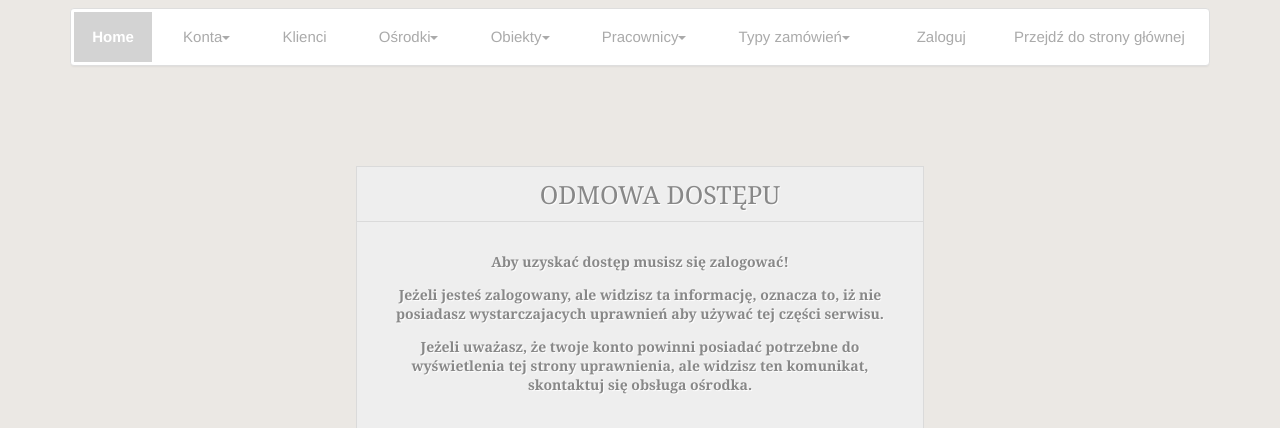
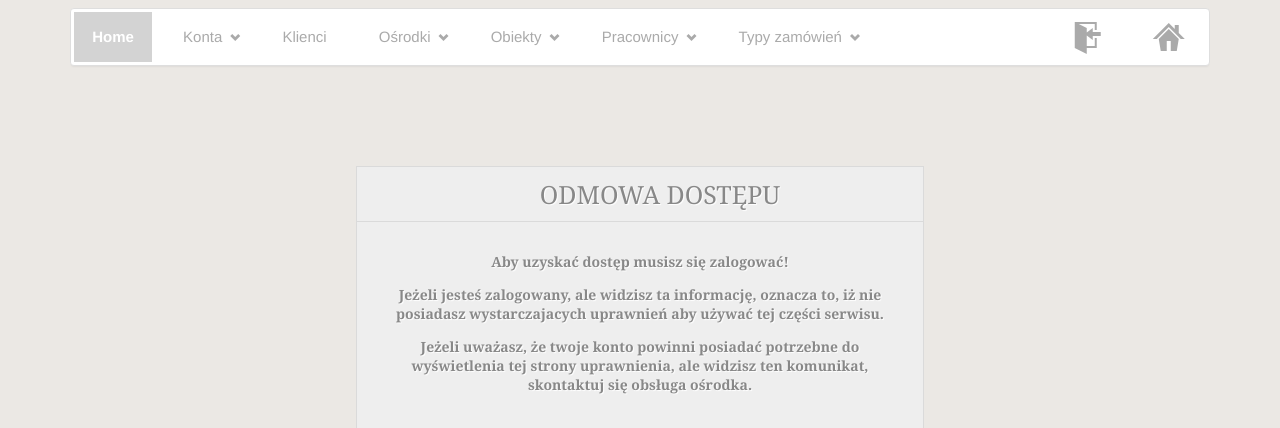
Before and after one commit to michalpiekarski/DB-projekt-osrodek, a PHP site: page /admin/index.php in a window 1280 px wide. Shown: the top 428 px of the page. Run offline with PHP 8.4, Linux system fonts and the light colour scheme.

Commit message:
Ikony obrazkowe w paskach nawigacji zmienione na Octicony. https://app.asana.com/0/13288197639641/13290013824869

```diff
--- a/admin/nav.php
+++ b/admin/nav.php
@@ -24,16 +24,6 @@
 	{
 		background-color: grey;
 	}
-
-	<?php
-		echo "nav #".$page." > .caret";
-	?>
-
-	{
-		border-top-color: white;
-		border-width: 5px;
-		margin-top: -2px;
-	}
 </style>
 <nav>
 	<ul>
@@ -41,7 +31,7 @@
 			<a id="index" href="index.php">Home</a>
 		</li>
 		<li>
-			<a id="konta" href="konta.php">Konta<span class="caret"></span></a>
+			<a id="konta" href="konta.php">Konta<span class="octicon octicon-chevron-down caret" style="min-width: 16px;"></span></a>
 			<div>
 				<ul>
 					<li>
@@ -54,7 +44,7 @@
 			<a id="klienci" href="klienci.php">Klienci</a>
 		</li>
 		<li>
-			<a id="osrodki" href="osrodki.php">Ośrodki<span class="caret"></span></a>
+			<a id="osrodki" href="osrodki.php">Ośrodki<span class="octicon octicon-chevron-down caret" style="min-width: 16px;"></span></a>
 			<div>
 				<ul>
 					<li>
@@ -64,7 +54,7 @@
 			</div>
 		</li>
 		<li>
-			<a id="obiekty" href="obiekty.php">Obiekty<span class="caret"></span></a>
+			<a id="obiekty" href="obiekty.php">Obiekty<span class="octicon octicon-chevron-down caret" style="min-width: 16px;"></span></a>
 			<div>
 				<ul>
 					<li>
@@ -84,7 +74,7 @@
 			</div>
 		</li>
 		<li>
-			<a id="pracownicy" href="pracownicy.php">Pracownicy<span class="caret"></span></a>
+			<a id="pracownicy" href="pracownicy.php">Pracownicy<span class="octicon octicon-chevron-down caret" style="min-width: 16px;"></span></a>
 			<div>
 				<ul>
 					<li>
@@ -98,7 +88,7 @@
 			</div>
 		</li>
 		<li>
-			<a id="typy_zamowien" href="typy_zamowien.php">Typy zamówień<span class="caret"></span></a>
+			<a id="typy_zamowien" href="typy_zamowien.php">Typy zamówień<span class="octicon octicon-chevron-down caret" style="min-width: 16px;"></span></a>
 			<div>
 				<ul>
 					<li>
@@ -114,16 +104,16 @@
 			</div>
 		</li>
 		<li style="float: right">
-			<a href="../index.php">Przejdź do strony głównej</a>
+			<a href="../index.php" title="Przejdź do strony głównej"><span class="mega-octicon octicon-home" style="min-width: 32px; vertical-align: -15%;"></span></a>
 		</li>
 		<li style="float: right;">
 
 			<?php
 				if(isset($_COOKIE['logpass'])) {
-					echo "<a href='../login_verify.php?logout=1&url=".urlencode($_SERVER['PHP_SELF'])."'>Wyloguj</a>";
+					echo "<a href='../login_verify.php?logout=1&url=".urlencode($_SERVER['PHP_SELF'])."' title='Wyloguj'><span class='mega-octicon octicon-sign-out' style='min-width: 32px; vertical-align: middle;'></span></a>";
 				}
 				else {
-					echo "<a href='#' onclick=\"LoginDialog('block', 0);\">Zaloguj</a>";
+					echo "<a href='#' onclick=\"LoginDialog('block', 0);\" title='Zaloguj'><span class='mega-octicon octicon-sign-in' style='min-width: 32px; vertical-align: middle;'></span></a>";
 				}
 			?>
 
--- a/css/menu.css
+++ b/css/menu.css
@@ -29,19 +29,9 @@ nav ul li {
     -o-transition: all 0.2s;
     transition: all 0.2s;
 }
-nav > ul > li > a > .caret {
-    border-top: 4px solid #aaa;
-    border-right: 4px solid transparent;
-    border-left: 4px solid transparent;
-    content: "";
-    display: inline-block;
-    height: 0;
-    width: 0;
-    vertical-align: middle;
-    -webkit-transition: color 0.1s linear;
-    -moz-transition: color 0.1s linear;
-    -o-transition: color 0.1s linear;
-    transition: color 0.1s linear;
+nav .caret {
+    margin-left: 0.5em;
+    margin-right: -1em;
 }
 nav > ul > li > a {
     color: #aaa;
@@ -55,9 +45,6 @@ nav > ul > li:hover {
 }
 nav > ul > li:hover > a {
     color: rgb(255, 255, 255);
-}
-nav > ul > li:hover > a > .caret {
-    border-top-color: rgb(255, 255, 255);
 }
 nav > ul > li > div {
     background-color: rgb(40, 44, 47);
--- a/login_verify.php
+++ b/login_verify.php
@@ -1,8 +1,7 @@
 <?php
     if(isset($_GET['logout'])) {
         setcookie("logpass", "", time()-60*60*24, '/');
-        header('Refresh: 0; url='.urldecode($_GET['url']), true);
-        exit;
+        header("Refresh: 0; url=".urldecode($_GET['url']));
     }
     else {
         if(isset($_POST['login']) and isset($_POST['password']) and isset($_POST['url'])) {
@@ -29,8 +28,7 @@
                 }
                 setcookie("logpass", $value, $expire, '/');
             }
-            header('Refresh: 0; url='.$_POST['url'], true);
-            exit;
+            header("Refresh:0; url=".$_POST['url']);
         }
     }
 ?>
```
Also changed, not shown: nav.php (+5 -15 lines).
